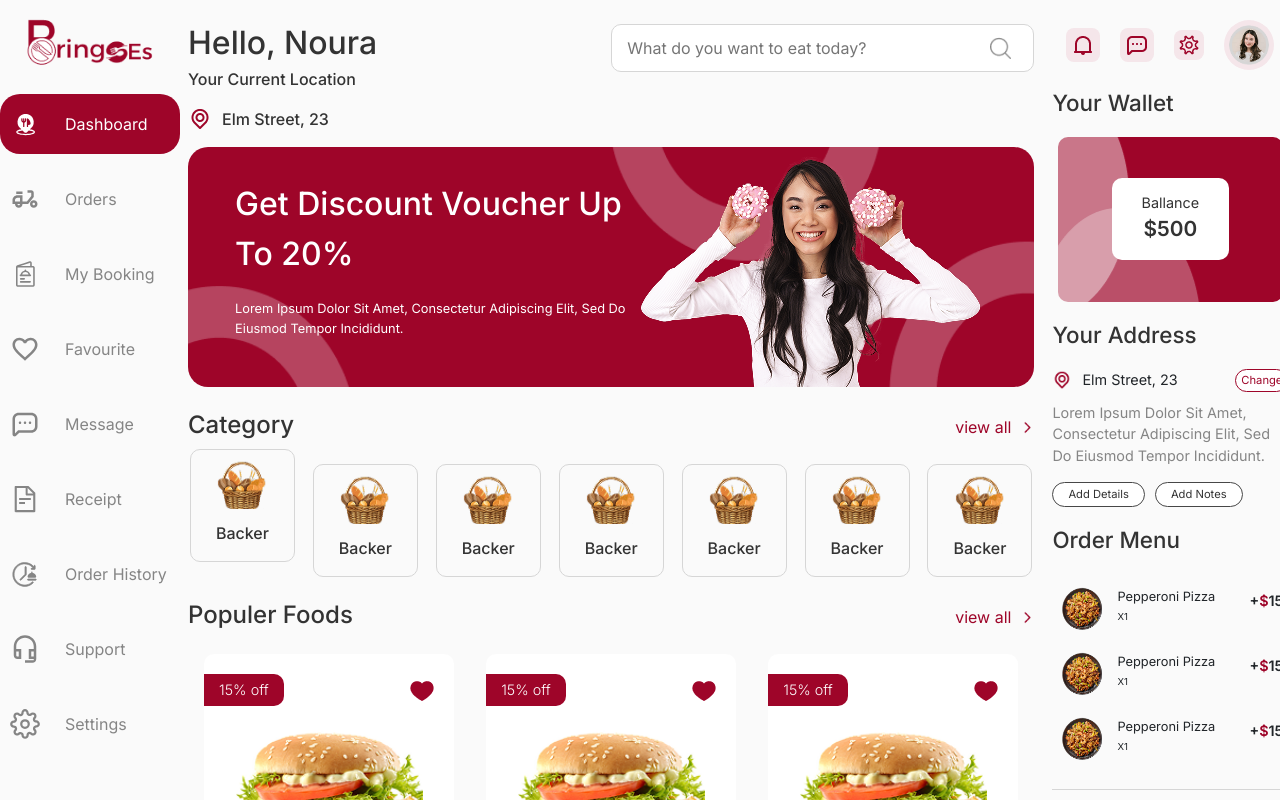
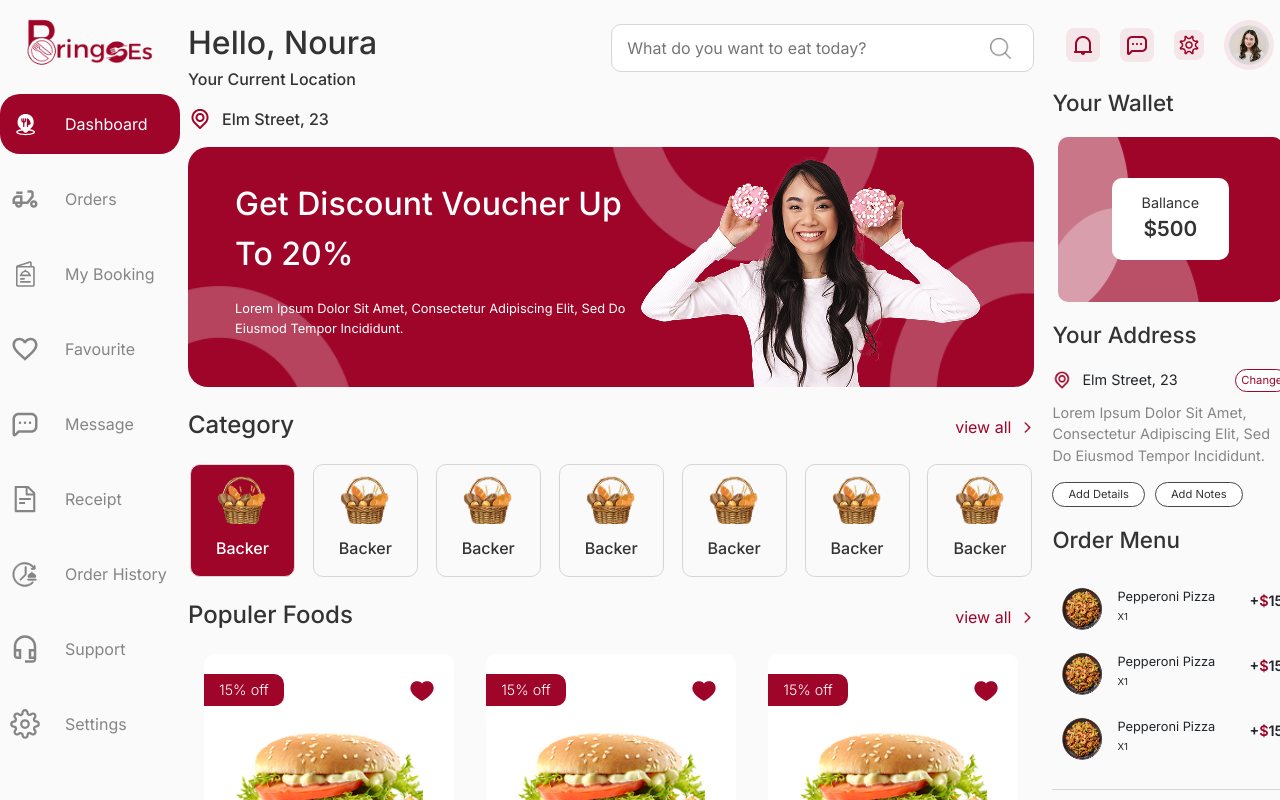
Before and after one commit to remon-samir1/bring-es, a React (Create React App) app: page /user-dashboard/main in a window 1280 px wide. In both pictures the pointer is over the element 242 px from the left and 520 px from the top of the page. Shown: the top 800 px of the page. Built offline with nearby package versions, Linux system fonts and the light colour scheme; what cookie-universal would draw is missing.

Commit message:
first upload

```diff
--- a/src/Components/Dashboard/UserDashboard/Category/category-card.css
+++ b/src/Components/Dashboard/UserDashboard/Category/category-card.css
@@ -20,5 +20,10 @@
   font-weight: 500;
 }
 .category-card:hover{
-transform: translateY(-15px);
+/* transform: translateY(-15px); */
+background-color: var(--btn-color);
 }
+.category-card:hover  h5{
+  color: #fff;
+
+}
```
